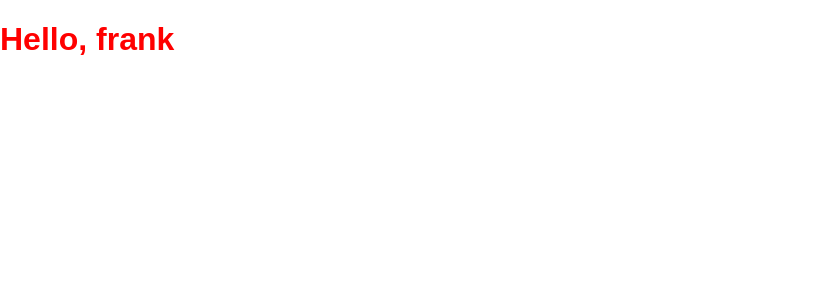
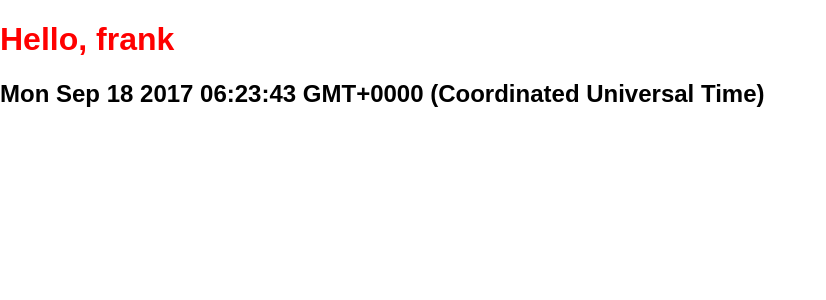
Before and after one commit to figthforfree/webpack-task, a React (Create React App) app: page / in a window 1280 px wide. Shown: the top 300 px of the page, without its empty margins (0-826 px from the left). Built offline with nearby package versions, Linux system fonts and the light colour scheme.

Commit message:
展示钩子

```diff
--- a/src/Welcome.js
+++ b/src/Welcome.js
@@ -1,8 +1,33 @@
 import React from 'react';
 class Welcome extends React.Component {
-  render() {
-    return <h1>Hello, {this.props.name}</h1>;
-  }
+    constructor(props) {
+        super(props)
+        // 上面照抄，不懂的话看 MDN
+        this.state = {
+            date: new Date()
+        }
+        setInterval(() => { // 搜索「JS 箭头函数 MDN」
+            this.setState({
+                date: new Date() // 更新 date
+            })
+        })
+        console.log('我已经在 constructor 里将 props 和 state 初始化好了')
+    }
+    componentWillMount() {
+        console.log('运行到这里的话，说明马上就要运行 render 了')
+    }
+    render() {
+        console.log('嗯，这里是 render')
+        return (
+            <div>
+                <h1>Hello, {this.props.name}</h1>
+                <h2>{this.state.date.toString()}</h2>
+            </div>
+        )
+    }
+    componentDidMount() {
+        console.log('已经挂载到页面里了')
+    }
 }
 
 export default Welcome
--- a/src/index.js
+++ b/src/index.js
@@ -1,9 +1,8 @@
 import React from 'react';
 import ReactDOM from 'react-dom';
 import './index.css';
-import App from './App';
+//import App from './App';
 import Welcome from './Welcome'
-import registerServiceWorker from './registerServiceWorker';
 ReactDOM.render(
   <Welcome name="frank"/>,
   document.getElementById('root2')
```
